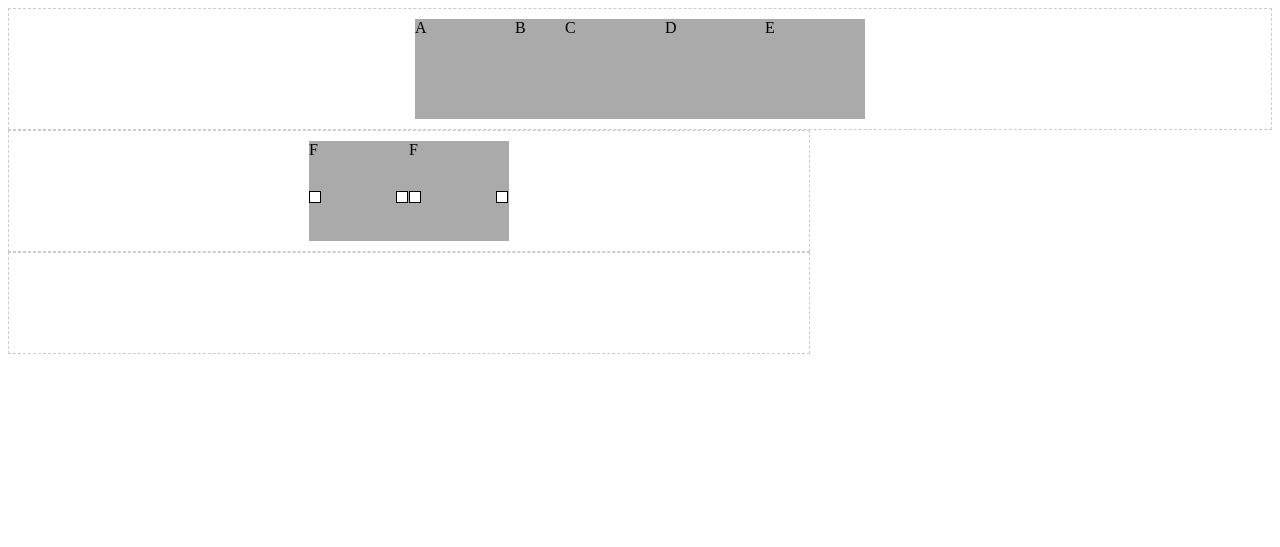
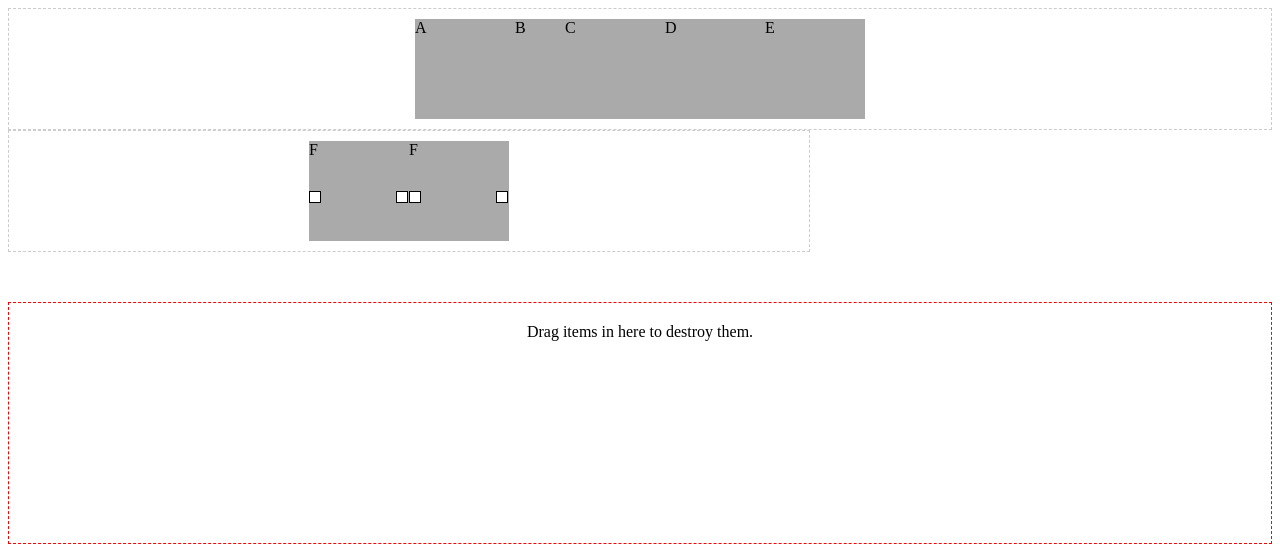
Before and after one commit to ChrFr/PlanMit, a plain HTML site: page public/js/shapeshift/index.html in a window 1280 px wide. Drawn offline with nearby package versions, Linux system fonts and the light colour scheme.

Commit message:
shapeshift-api changed, fixed max resize

```diff
--- a/public/js/shapeshift/index.html
+++ b/public/js/shapeshift/index.html
@@ -55,7 +55,14 @@
         position: absolute;
         right:1px;
         top:50%;
-}
+    }
+    .trash {
+      border: 1px dashed red;
+      height: 200px;
+      margin-top: 50px;
+      padding: 20px;
+      text-align: center;
+    }
   </style>
 
   <!-- Javascript -->
@@ -72,16 +79,16 @@
         colWidth: 1,
 	gutterX: 0,
         minColumns: 800,
-	singleRow: true,
-	maxHeight: 200,
-        enableContainerResize: true
-      }); /*
-      $(".ss-active-child").resizable({
-            handles: {
-                'w': '#lefthandle',
-                'e': '#righthandle'
-            }
-      });*/
+	editTool: {
+            enabled: true
+        },
+	maxHeight: 200
+      });
+      $(".trash").shapeshift({
+        autoHeight: false,
+        colWidth: 80,
+        enableTrash: true
+      });
     })
   </script>
 </head>
@@ -100,7 +107,9 @@
         </div>
         <div data-ss-colspan="100">F</div>
     </div>
-    <div class="container droparea">
+
+    <div class="trash">
+        Drag items in here to destroy them.
     </div>
 </body>
 </html>
```
Also changed, not shown: public/js/shapeshift/README.md (added), public/js/shapeshift/js/jquery.shapeshift.adapted.js, 1 other file.
